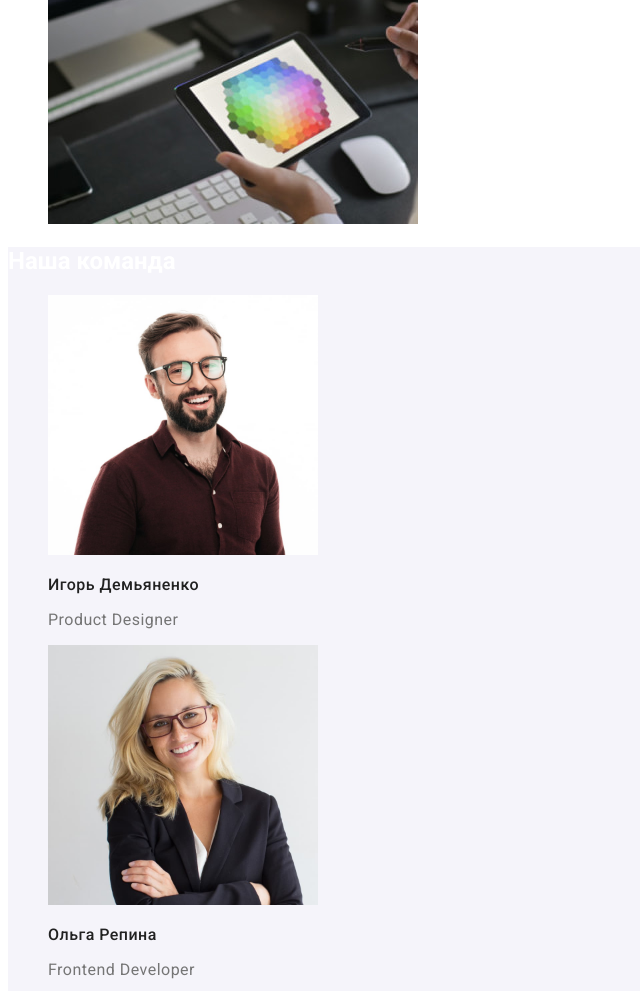
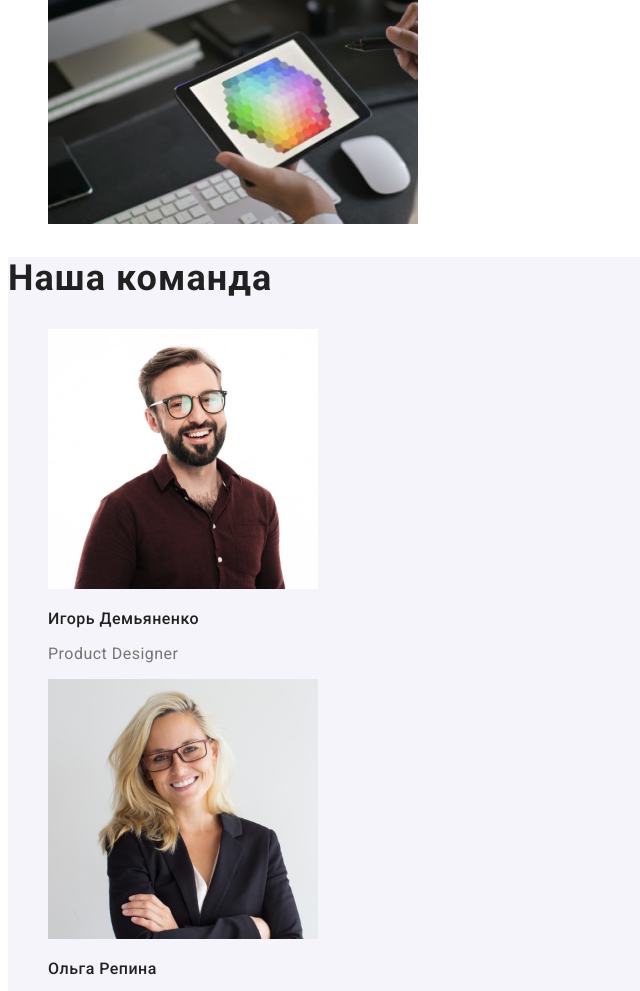
Before and after one commit to DianaLauzhyna/goit-markup-hw-02, a plain HTML site: page index.html in a window 1280 px wide. Shown: the part 1465-2456 px from the top of the page, without its empty margins (0-640 px from the left). Drawn offline with Linux system fonts and the light colour scheme.

Commit message:
Update style.css

```diff
--- a/css/style.css
+++ b/css/style.css
@@ -135,7 +135,8 @@ h2 {
   color: var(--text-color);
 }
 
-.section-three-main-title {
+.section-three-main-title,
+.section-four-main-title {
   font-weight: 700;
   font-size: 36px;
   line-height: 1.167;
```
